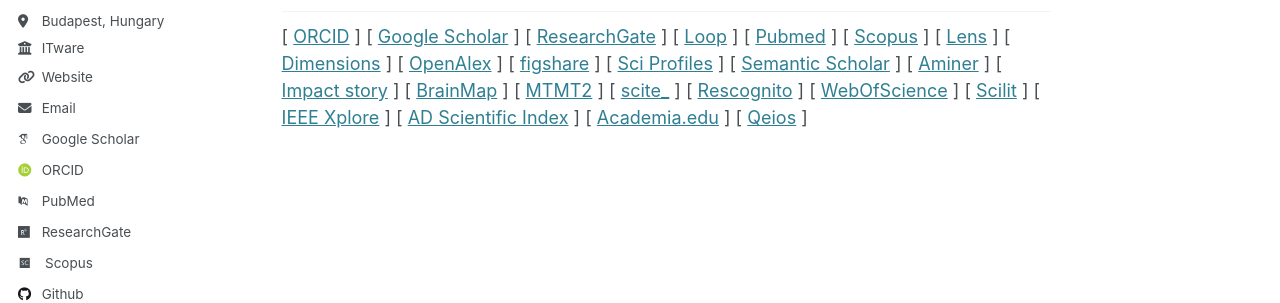
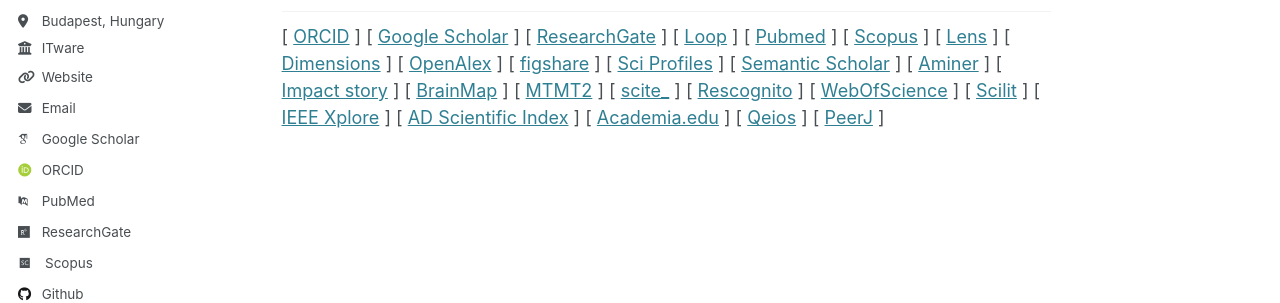
Before and after one commit to biroka/biroka.github.io, a Jekyll site: the page built from _pages/about.md, in a window 1280 px wide and 900 px high, scrolled down 2039 px. Shown: the part 392-695 px from the top of the window. Built offline with Jekyll 4.4.1, drawn with Linux system fonts in a browser that asks for light colours; some web fonts are replaced.

Commit message:
Update about.md

```diff
--- a/_pages/about.md
+++ b/_pages/about.md
@@ -68,3 +68,4 @@ Academic Profiles
 [ <a target="_new" href="https://www.adscientificindex.com/scientist/attila-biro/5929036">AD Scientific Index</a> ]
 [ <a target="_new" href="https://uma.academia.edu/AttilaBiro">Academia.edu</a> ]
 [ <a target="_new" href="https://www.qeios.com/profile">Qeios</a> ]
+[ <a target="_new" href="https://peerj.com/abiro">PeerJ</a> ]
```
